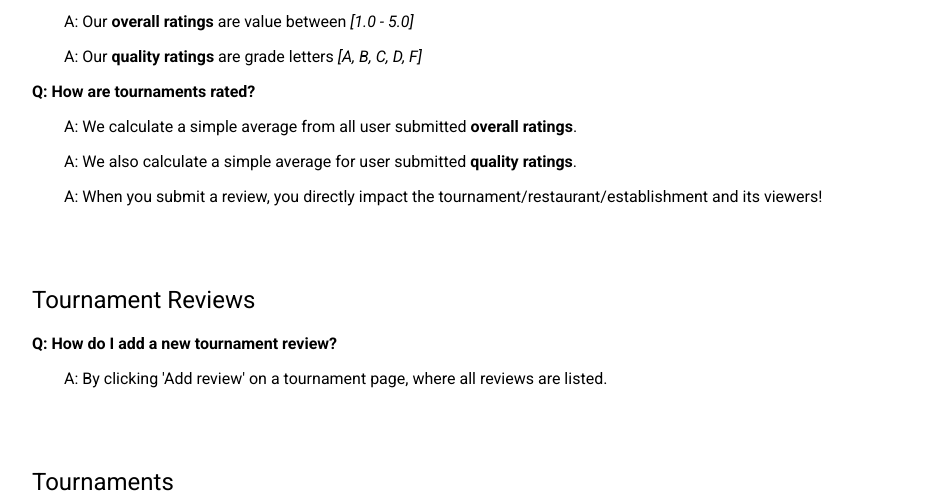
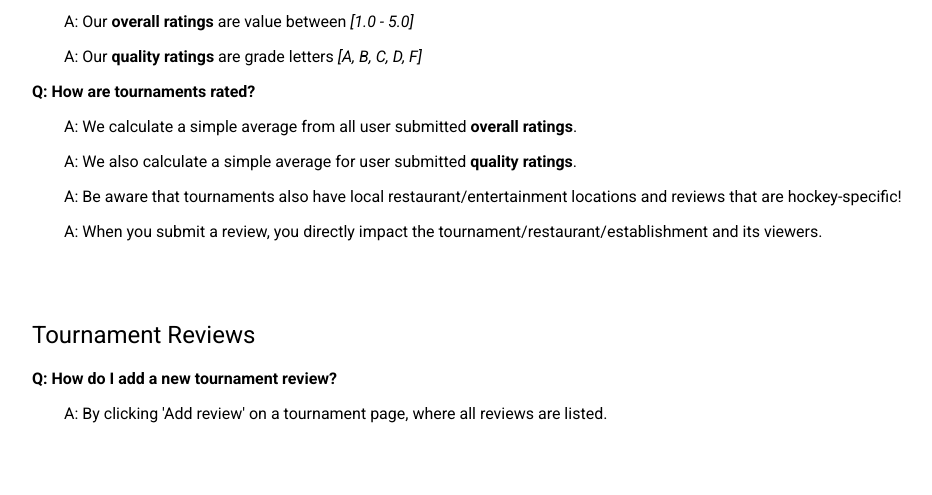
Before and after one commit to reyesjl/hockeyapp, a Django app: page /faq/ in a window 1280 px wide. Shown: the part 246-741 px from the top of the page, without its empty margins (96-1028 px from the left). Run offline with Django 5.2, Linux system fonts and the light colour scheme.

Commit message:
Update faq.html
add more details on resturants and entertainment under tournament reviews;

```diff
--- a/main/templates/reviews/faq.html
+++ b/main/templates/reviews/faq.html
@@ -24,7 +24,8 @@
             <div class="answer-group">
                 <p class="answer">A: We calculate a simple average from all user submitted <strong>overall ratings</strong>.</p>
                 <p class="answer">A: We also calculate a simple average for user submitted <strong>quality ratings</strong>.</p>
-                <p class="answer">A: When you submit a review, you directly impact the tournament/restaurant/establishment and its viewers!</p>
+                <p class="answer">A: Be aware that tournaments also have local restaurant/entertainment locations and reviews that are hockey-specific!</p>
+                <p class="answer">A: When you submit a review, you directly impact the tournament/restaurant/establishment and its viewers.</p>
             </div>
         </div>
         <h1 class="group-name">Tournament Reviews</h1>
```
